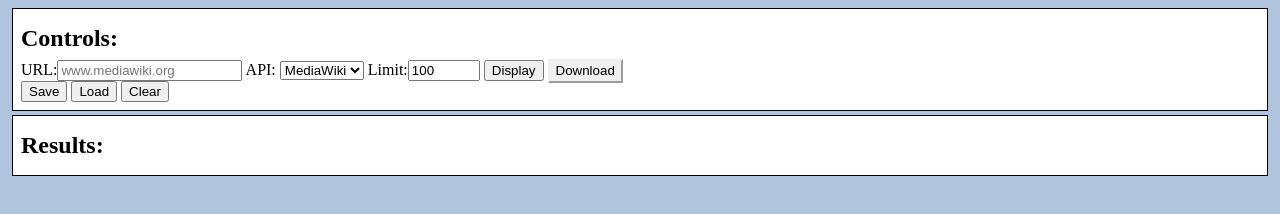
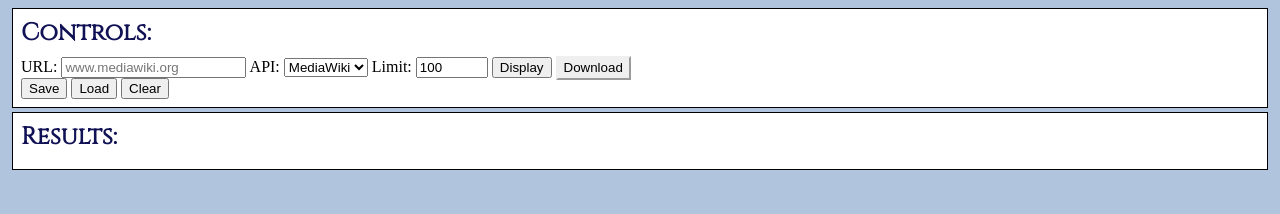
Before and after one commit to bxs9775/Wiki-Wordlist-Generator, a website: page client/index.html in a window 1280 px wide. Drawn offline with nearby package versions, Linux system fonts and the light colour scheme.

Commit message:
Header styling

```diff
--- a/client/index.html
+++ b/client/index.html
@@ -7,6 +7,8 @@
 
     <!--JQuery-->
     <script src="https://ajax.googleapis.com/ajax/libs/jquery/3.1.0/jquery.min.js"></script>
+    <!--Chinzel font from Google Fonts - https://fonts.google.com/specimen/Cinzel-->
+    <link href="https://fonts.googleapis.com/css?family=Cinzel" rel="stylesheet">
 
     <link href="styles/main-page.css" rel="stylesheet" type="text/css" />
     <script src="scripts/globals.js" type="text/javascript"></script>
@@ -17,7 +19,7 @@
       <h2>Controls:</h2>
       <div>
         <form id="dataRequestForm" action="/getList" method="get">
-          <label>URL:<input id="url" type="text" name="url" placeholder="www.mediawiki.org"></label>
+          <label>URL: <input id="url" type="text" name="url" placeholder="www.mediawiki.org"></label>
           <label>
             API:
             <select id="api" name="api">
@@ -25,7 +27,7 @@
               <option value="Wikia">Wikia</option>
             </select>
           </label>
-          <label>Limit:<input id="limit" type="number" min=25 max=5000 placeholder=100 value=100 step=1></label>
+          <label>Limit: <input id="limit" type="number" min=25 max=5000 placeholder=100 value=100 step=1></label>
           <input type="submit" value="Display">
         </form>
         <a id="download" href="/List?api=MediaWiki" download>Download</a>
--- a/client/styles/main-page.css
+++ b/client/styles/main-page.css
@@ -10,7 +10,12 @@ section{
 }
 
 h2{
-  margin-top: 8px;
+  /*Chinzel font from Google Fonts - https://fonts.google.com/specimen/Cinzel*/
+  font-family: 'Cinzel', serif;
+  font-weight: bold;
+  color: #115;
+
+  margin-top: 0px;
   margin-bottom: 8px;
 }
 
```
